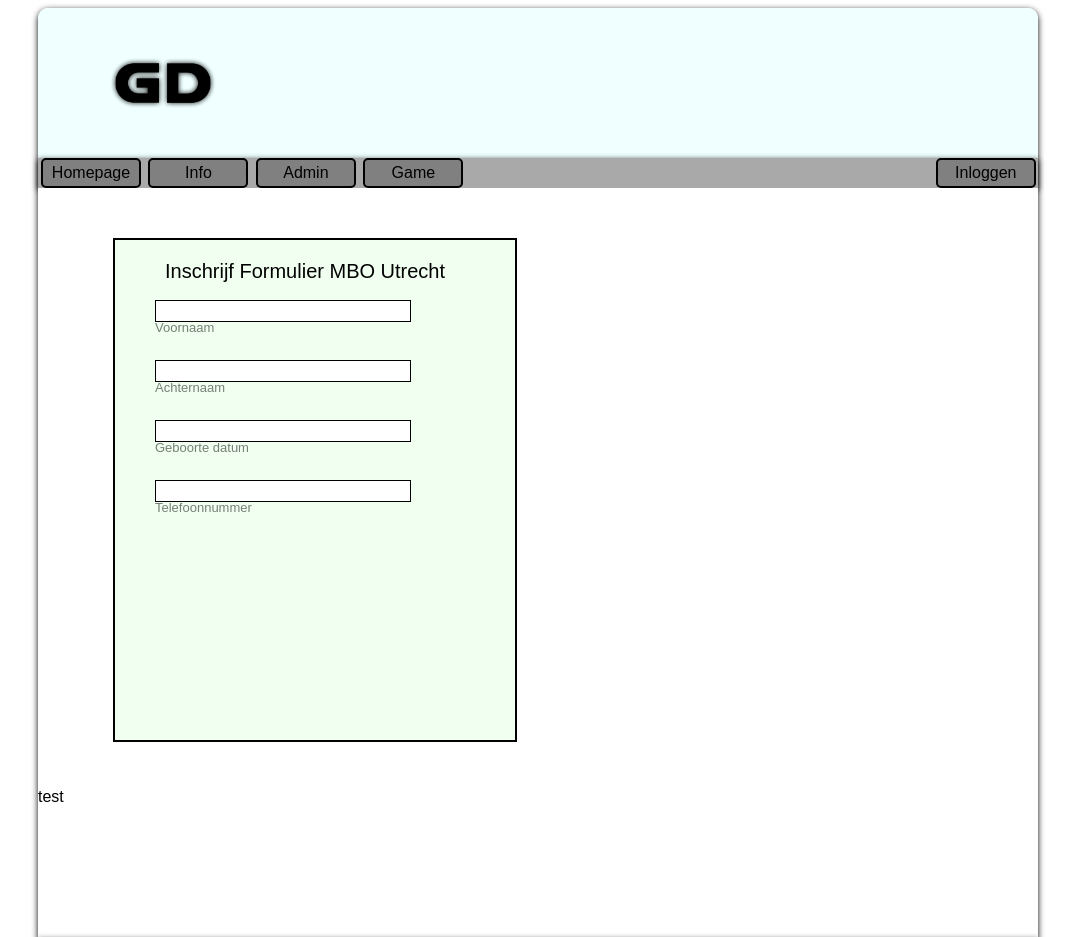
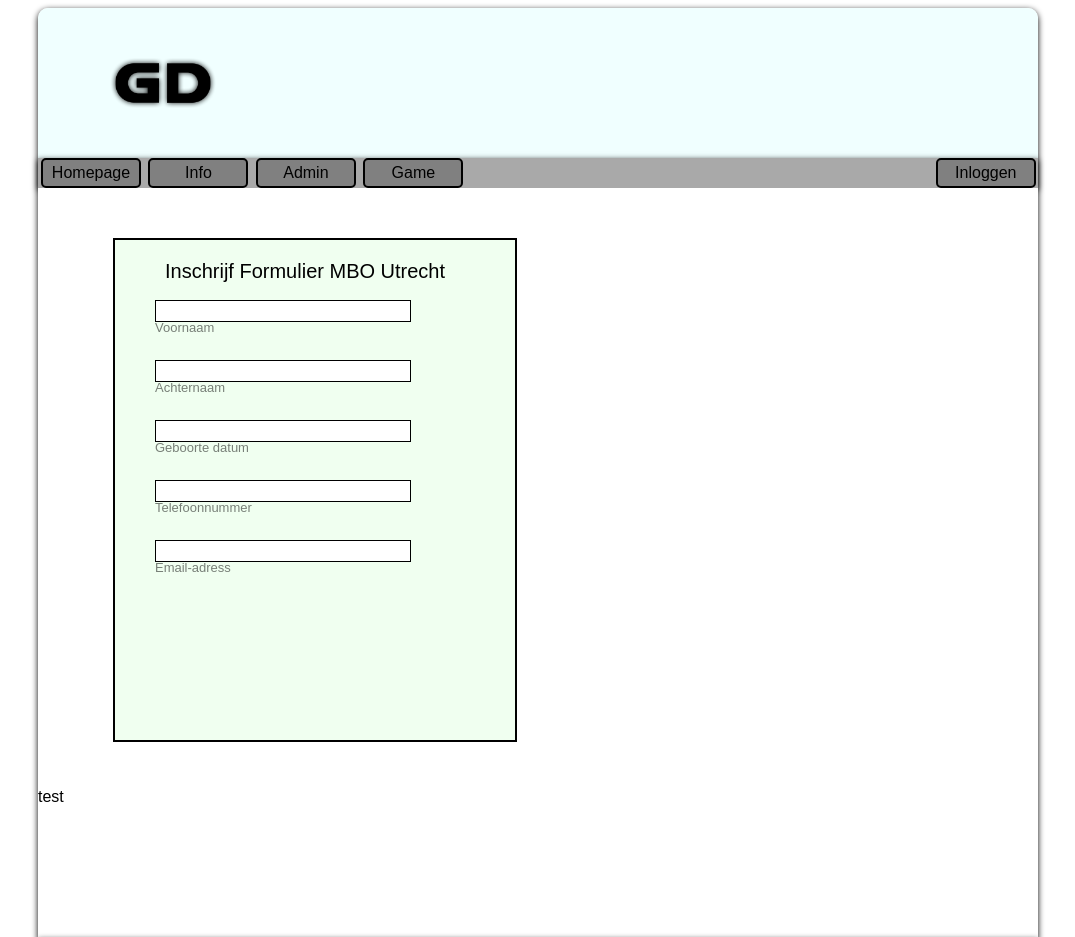
Before and after one commit to Penguinnguy/Project-Web, a PHP site: page /admin.html in a window 1280 px wide. Shown: the top 937 px of the page, without its empty margins (102-1177 px from the left). Run offline with PHP 8.4, Linux system fonts and the light colour scheme.

Commit message:
Email input added
Email input toegevoegd

```diff
--- a/admin.html
+++ b/admin.html
@@ -30,6 +30,8 @@
                     <p class="input3-txt">Geboorte datum</p>
                     <input type="text" class="input4">
                     <p class="input4-txt">Telefoonnummer</p>
+                    <input type="text" class="input5">
+                    <p class="input5-txt">Email-adress</p>
                 </div>
             </div>
             <div class="bottom-bar">
--- a/css.css
+++ b/css.css
@@ -239,6 +239,14 @@ button:hover {
     width: 250px;
 }
 
+.input5 {
+    border: 1px solid black;
+    margin-top: 300px;
+    margin-left: 40px;
+    position: absolute;
+    width: 250px;
+}
+
 .inschrijf-txt {
     position: absolute;
     font-size: 20px;
@@ -277,13 +285,20 @@ button:hover {
     opacity: 0.5;
 }
 
+.input5-txt {
+    position: absolute;
+    margin-left: 40px;
+    margin-top: 320px;
+    font-size: 13px;
+    opacity: 0.5;
+}
+
 .regelbreedte {
-width: 1000px;
-position: absolute;
+    width: 1000px;
+    position: absolute;
 }
 
 .bottom-streepjes {
-
     width: 400px;
     position: absolute;
 }
```
